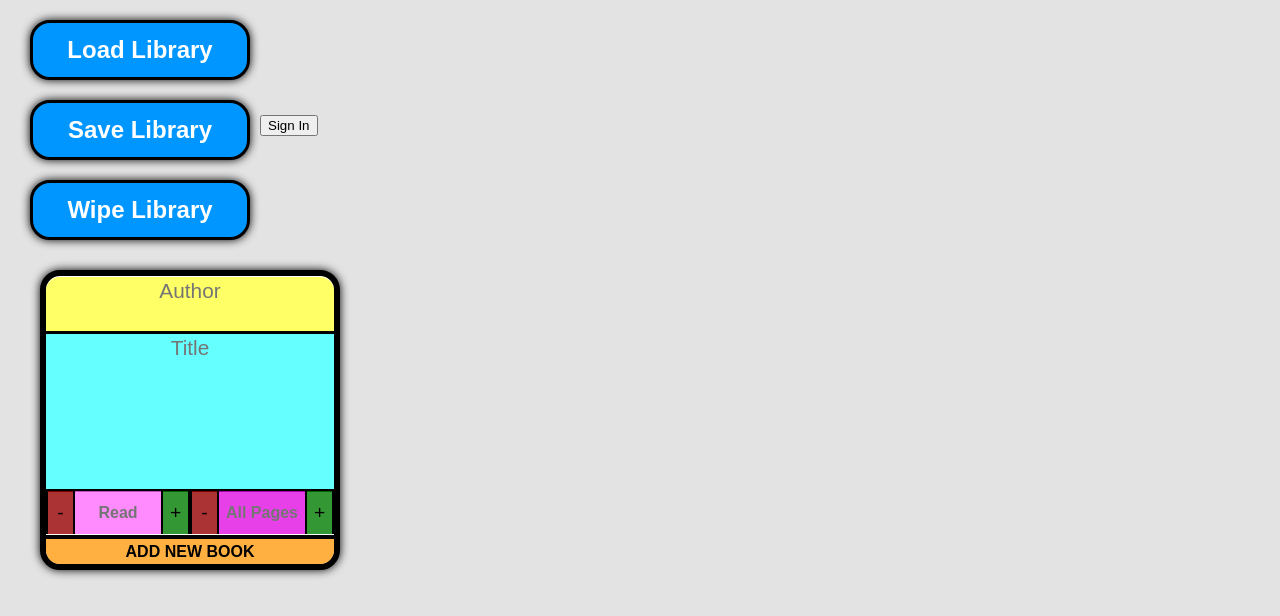
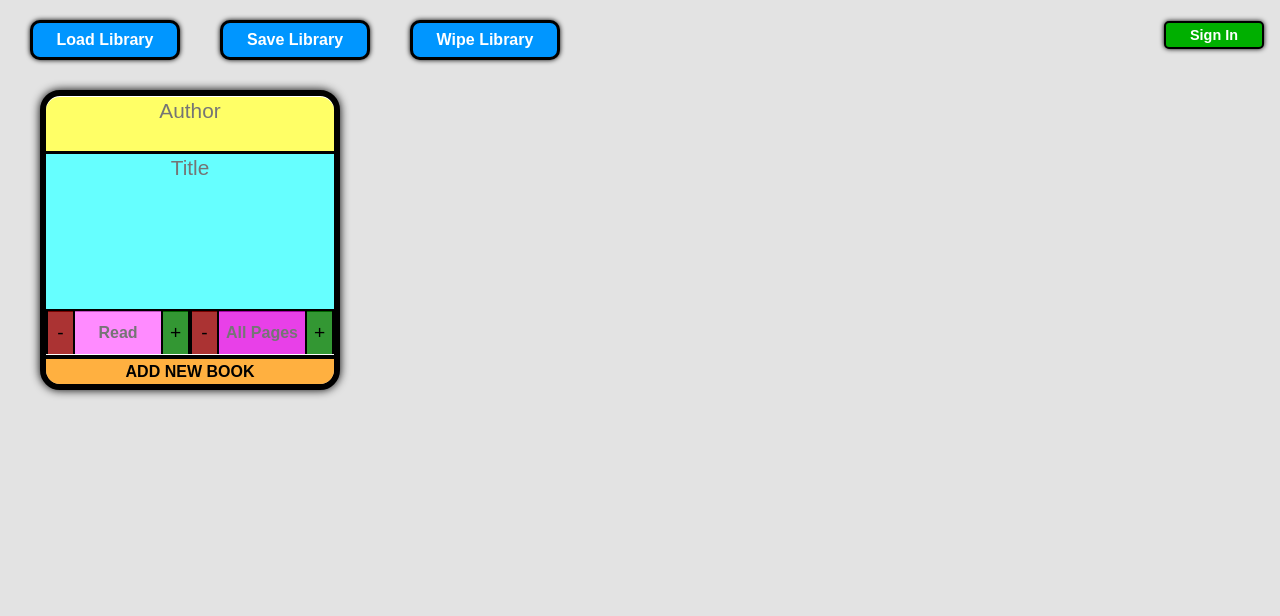
Before and after one commit to gizinski-jacek/Library-project, a plain HTML site: page index.html in a window 1280 px wide. Drawn offline with Linux system fonts and the light colour scheme.

Commit message:
Styling sign in/out buttons, small changes to other controls.

```diff
--- a/style.css
+++ b/style.css
@@ -12,8 +12,44 @@ body {
 }
 
 #storage {
-	position: relative;
 	display: flex;
+	justify-content: space-between;
+	align-items: center;
+}
+
+.controls {
+	display: flex;
+}
+
+.userInfo {
+	display: flex;
+	align-items: center;
+}
+
+.userProfilePic {
+	height: 40px;
+	width: 40px;
+	margin-right: 1rem;
+	border-radius: 50%;
+}
+
+.userName {
+	font-size: 1.5rem;
+	margin-right: 1rem;
+}
+
+#signIn,
+#signOut {
+	width: 100px;
+	margin-right: 1rem;
+	padding: 0.25rem 0.5rem;
+	font-size: 0.9rem;
+	font-weight: 600;
+	color: rgb(255, 255, 255);
+	background-color: rgb(0, 175, 0);
+	border: 2px solid rgb(0, 0, 0);
+	border-radius: 5px;
+	box-shadow: 0 0 5px rgb(0, 0, 0);
 }
 
 #loadLib,
@@ -23,21 +59,20 @@ body {
 	display: flex;
 	justify-content: center;
 	align-items: center;
-	height: 60px;
-	width: 220px;
+	height: 40px;
+	width: 150px;
 	margin: 20px 10px 10px 30px;
-	font-size: 1.5em;
+	font-size: 1rem;
 	font-weight: 600;
 	text-align: center;
 	color: rgb(255, 255, 255);
 	background-color: rgb(0, 150, 255);
 	border: 3px solid rgb(0, 0, 0);
-	border-radius: 20px;
-	box-shadow: 0 0 10px black;
+	border-radius: 10px;
+	box-shadow: 0 0 5px rgb(0, 0, 0);
 }
 
-#mainContainer,
-#storage {
+#mainContainer {
 	position: relative;
 	display: flex;
 	flex-direction: row;
```
